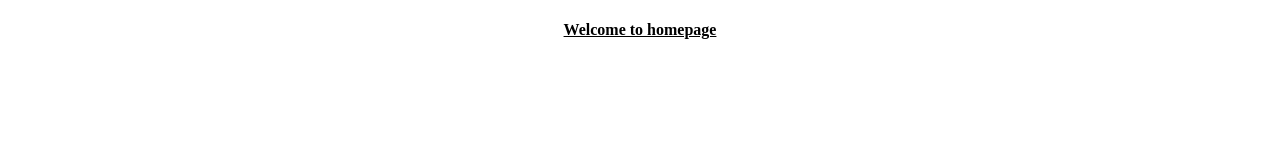
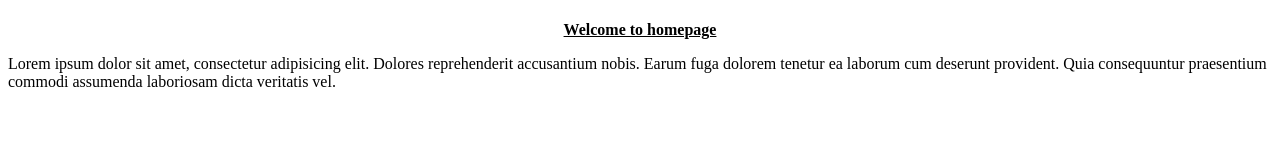
Before and after one commit to sayalikohad/sandwich, a plain HTML site: page index.html in a window 1280 px wide. Drawn offline with Linux system fonts and the light colour scheme.

Commit message:
add paregraph

```diff
--- a/index.html
+++ b/index.html
@@ -3,9 +3,12 @@
 <head>
     <meta charset="UTF-8">
     <meta name="viewport" content="width=device-width, initial-scale=1.0">
-    <title>Doc</title>
+    <title>Sandwich</title>
 </head>
 <body>
     <h1></h1><center><b><u>Welcome to homepage</u></b></center></h1>
+    <p>
+        Lorem ipsum dolor sit amet, consectetur adipisicing elit. Dolores reprehenderit accusantium nobis. Earum fuga dolorem tenetur ea laborum cum deserunt provident. Quia consequuntur praesentium commodi assumenda laboriosam dicta veritatis vel.
+    </p>
 </body>
 </html>
```
